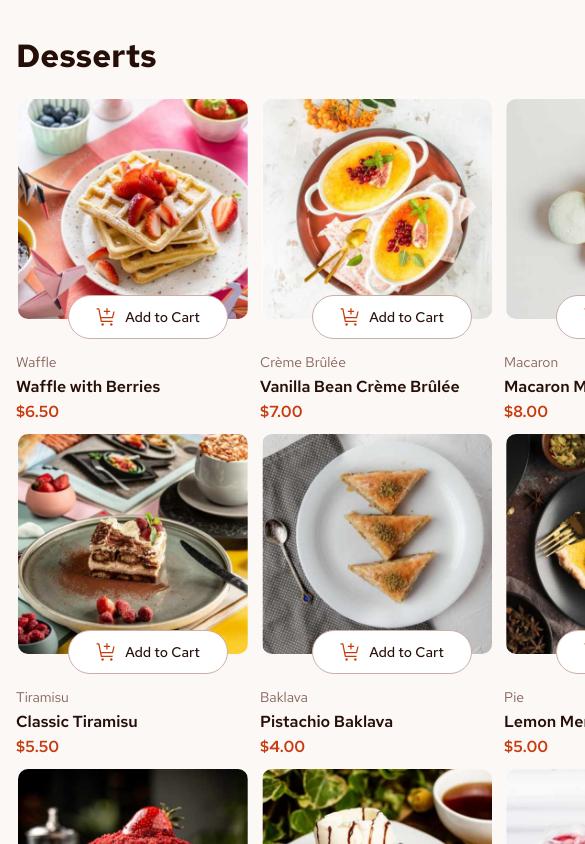
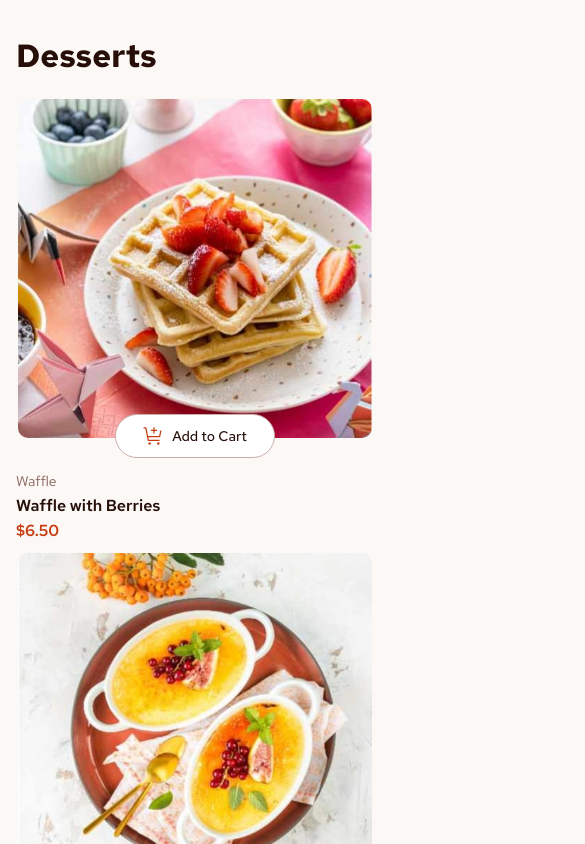
Before and after one commit to bengera/product-list-cart-fem, a React (Vite) app: page / in a window 390 px wide. Shown: the top 844 px of the page, 585 px wide, since content can reach past the window. Built offline with nearby package versions, Linux system fonts and the light colour scheme.

Commit message:
Add mobile media queries

```diff
--- a/src/sass/abstracts/_breakpoints.scss
+++ b/src/sass/abstracts/_breakpoints.scss
@@ -2,5 +2,7 @@ $breakpoints: (
   // small: 30em, // 480px
   // medium: 45em, // 720px
   // large: 65em, // 1040px
-  tablet: 67.5em // 1086
+  tablet: 67.5em,
+  // 1086
+  mobile: 25.75em // 412
 );
--- a/src/sass/base/_general.scss
+++ b/src/sass/base/_general.scss
@@ -84,6 +84,10 @@ h1 {
     grid-template-columns: repeat(3, 1fr);
     gap: 10px;
   }
+
+  @include mq(mobile) {
+    grid-template-columns: 1fr;
+  }
 }
 
 .product-item {
@@ -91,7 +95,14 @@ h1 {
 
   @include mq(tablet) {
     width: 234px;
+
     justify-self: center;
+  }
+
+  @include mq(mobile) {
+    // width: 327px;
+    // min-width: 289px;
+    width: 100%;
   }
 
   &__img-container {
@@ -134,10 +145,11 @@ h1 {
     border: 1px solid $clr-rose-300;
     color: $clr-rose-900;
     position: absolute;
-    left: 50px;
     bottom: -20px;
+    left: 0;
+    right: 0;
+    margin-inline: auto;
     width: 160px;
-    max-width: 160px;
 
     &:hover {
       border-color: $clr-red;
@@ -311,10 +323,13 @@ h1 {
   border: 0;
   color: $clr-white;
   width: 160px;
-  max-width: 160px;
+  bottom: -20px;
   position: absolute;
   bottom: -20px;
-  left: 50px;
+  left: 0;
+  right: 0;
+  margin-inline: auto;
+  width: 160px;
 }
 
 .btn-quantity {
@@ -350,6 +365,10 @@ h1 {
   border: 0;
   width: 592px;
   border-radius: 10px;
+
+  @include mq(tablet) {
+    transform: translate(-45%, 0);
+  }
 
   &__heading {
     font-size: 40px;
```
